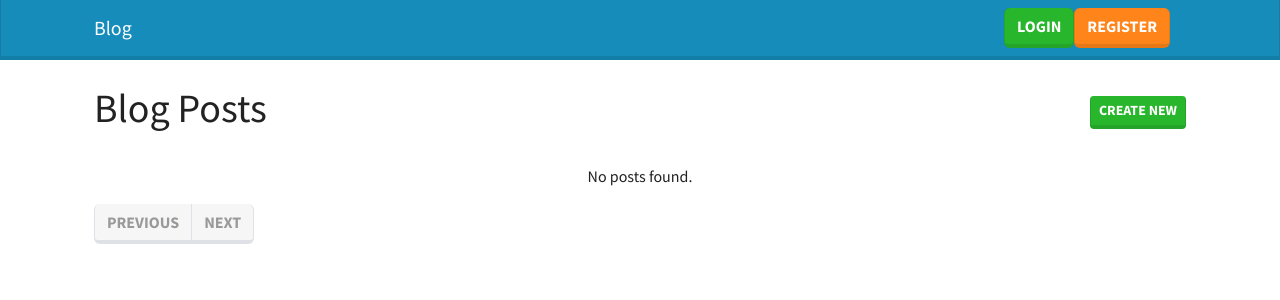
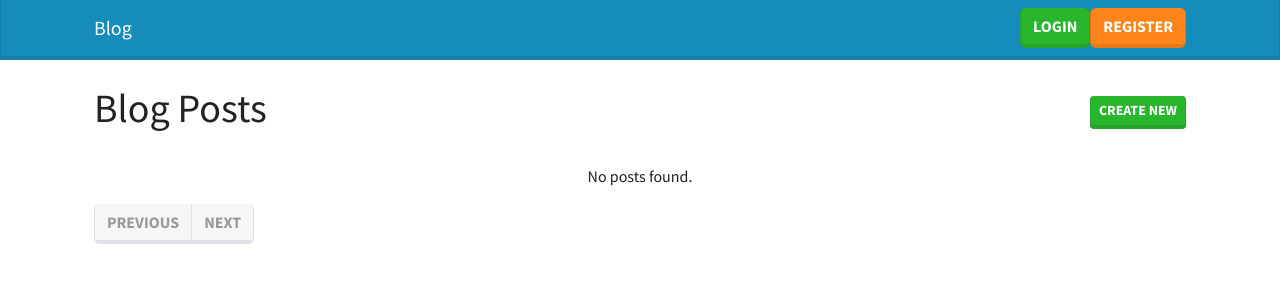
Before and after one commit to ayubsht1/flask-blog, a Flask app: page / in a window 1280 px wide. Shown: the top 300 px of the page. Run offline with Flask 3, Linux system fonts and the light colour scheme; parts of the project's set-up code (start-up, migrations or seed data) failed here and were passed over; some libraries are stand-ins or nearby versions.

Commit message:
small change

```diff
--- a/blog/templates/header.html
+++ b/blog/templates/header.html
@@ -11,7 +11,7 @@
                         <a class="navbar-brand" href="/">Blog</a>
                     </li>
                 </ul>
-                <div class="d-flex me-3 ms-3">
+                <div class="d-flex">
                     <button type="button" class="btn btn-success">Login</button>
                     <button type="button" class="btn btn-warning">Register</button>
                 </div>
```
